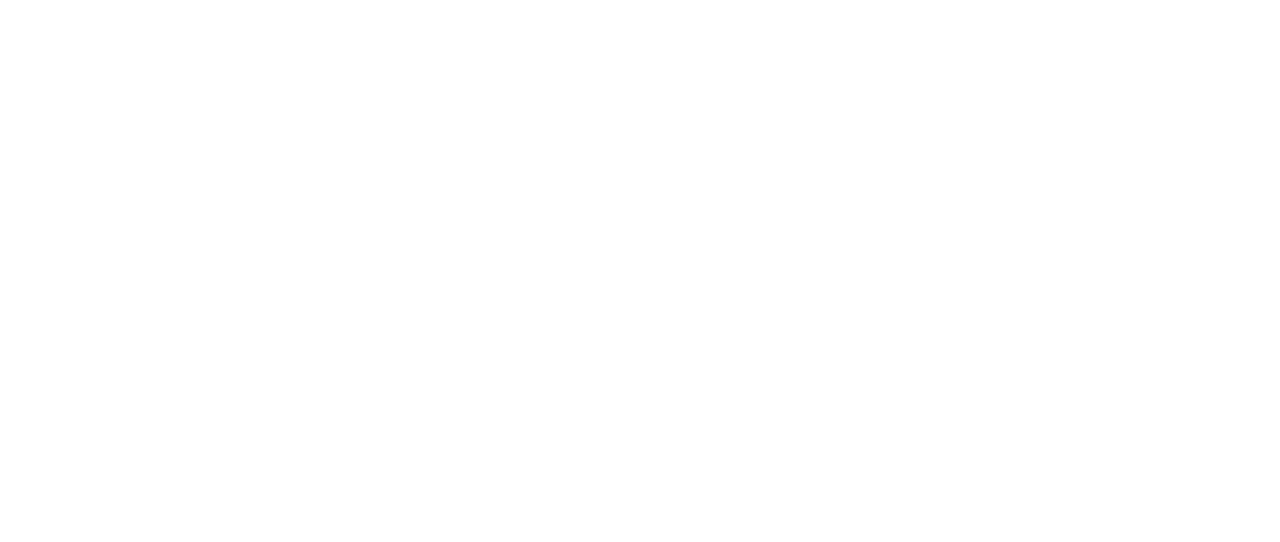
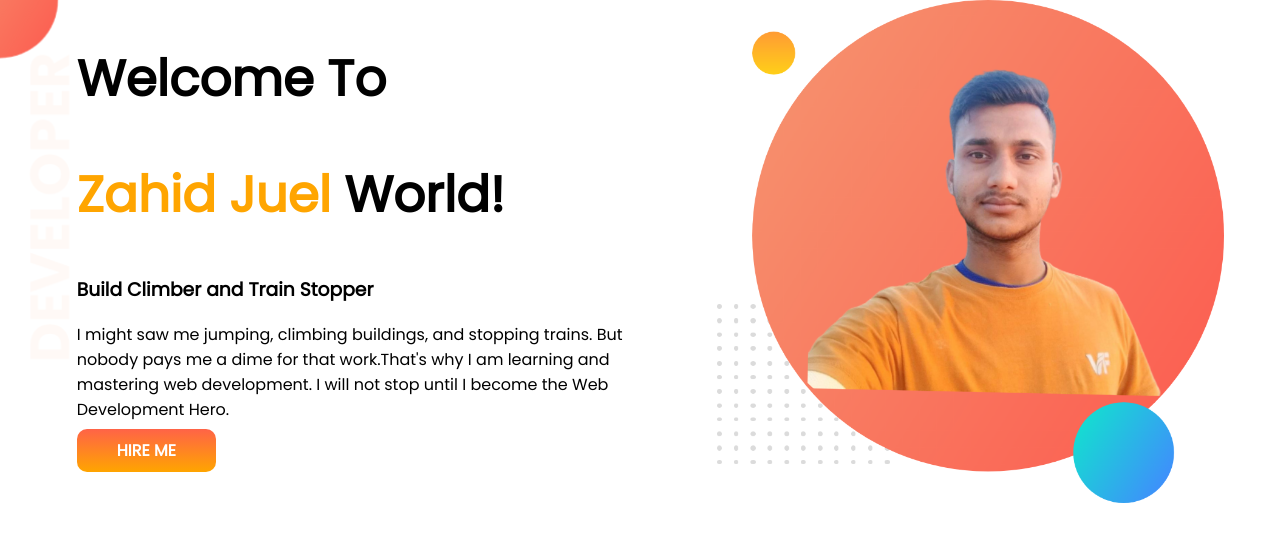
Before and after one commit to zahidjuel/web-portfolio, a plain HTML site: page index.html in a window 1280 px wide. Drawn offline with Linux system fonts and the light colour scheme.

Commit message:
top-banner added

```diff
--- a/index.html
+++ b/index.html
@@ -1,13 +1,36 @@
 <!DOCTYPE html>
 <html lang="en">
+
 <head>
     <meta charset="UTF-8">
     <meta http-equiv="X-UA-Compatible" content="IE=edge">
     <meta name="viewport" content="width=device-width, initial-scale=1.0">
     <title>Zahid Juel Website</title>
+    <link rel="preconnect" href="https://fonts.googleapis.com">
+    <link rel="preconnect" href="https://fonts.gstatic.com" crossorigin>
+    <link href="https://fonts.googleapis.com/css2?family=Poppins&display=swap" rel="stylesheet">
     <link rel="stylesheet" href="style.css">
 </head>
+
 <body>
+    <section class="top-banner">
+        <div class="half-width">
+            <h1>Welcome To</h1>
+            <h1><span class="color-span">Zahid Juel</span> World!</h1>
+            <h3>Build Climber and Train Stopper</h3>
+            <p>
+                I might saw me jumping, climbing buildings, and stopping trains. But nobody pays me a dime for that
+                work.That's why I am learning and mastering web development. I will not stop until I become the Web
+                Development
+                Hero.
+            </p>
+            <a class="link-button" target="_blank" href="https://www.facebook.com/">HIRE ME</a>
 
+        </div>
+        <div class="half-width">
+            <img src="images/my-bg.png" alt="">
+        </div>
+    </section>
 </body>
+
 </html>
--- a/style.css
+++ b/style.css
@@ -0,0 +1,32 @@
+body{
+    font-family: 'Poppins', sans-serif;
+    margin: 0px;
+}
+h1{
+    font-size: 50px;
+}
+.color-span{
+    color: orange;
+}
+section{
+    display: flex;
+}
+.half-width{
+    width: 50%;
+    padding-left: 6%;
+}
+.half-width img{
+    width: 90%;
+}
+.link-button{
+    text-decoration: none;
+    color: white;
+    font-weight: 700;
+    padding: 10px 40px;
+    border-radius: 10px;
+    background-image: linear-gradient(tomato, orange);
+}
+.top-banner{
+    background-image: url(top-banner.png);
+    background-repeat: no-repeat;
+}
```
Also changed, not shown: images/my-bg.png (added), top-banner.png (added).
